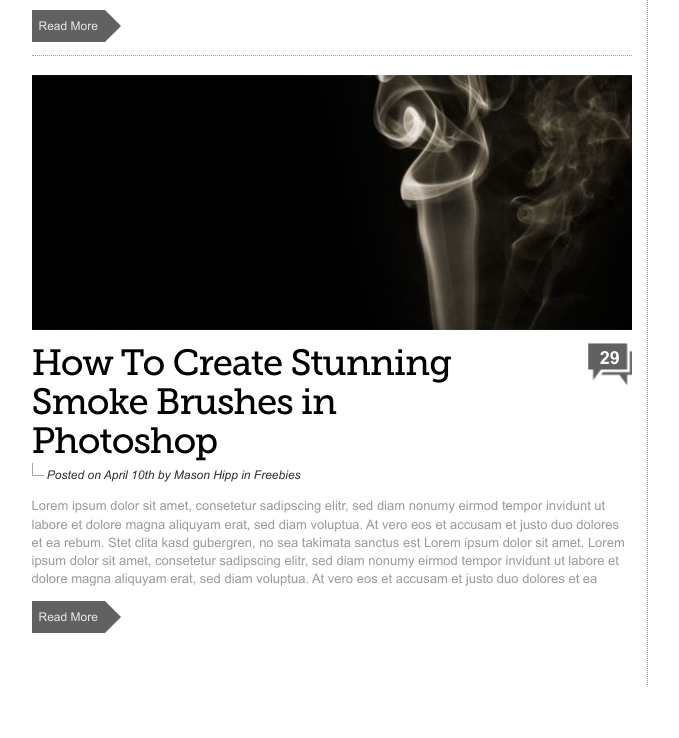
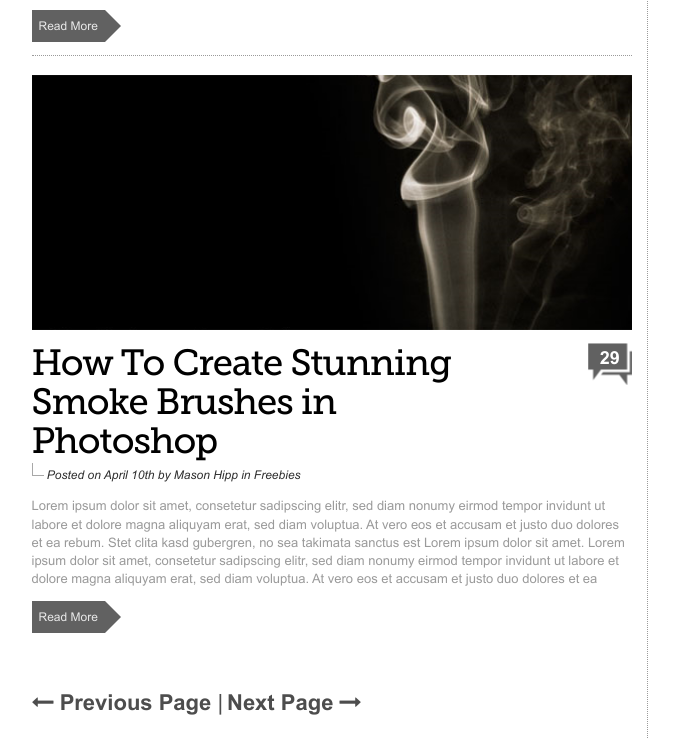
Before and after one commit to jovanakocic318/DesignBlog, a plain HTML site: page index.html in a window 1280 px wide. Shown: the part 669-1407 px from the top of the page, without its empty margins (150-829 px from the left). Before the commit the page ends 1354 px from the top, so only its background shows below. Drawn offline with Linux system fonts and the light colour scheme; files whose address does not match are found by name.

Commit message:
news-navigation complete

```diff
--- a/css/style.css
+++ b/css/style.css
@@ -129,3 +129,21 @@
 .news .news-item .read-more:hover{
     margin-left: 3px;
 }
+/*news navigation*/
+.news-navigation a{
+    text-decoration: none;
+    color: #4d4d4d;
+    font-size: 22px;
+    font-family: 'Arial-BoldMT';
+}
+.news-navigation > span{
+    color: #4d4d4d;
+    font-size: 22px;
+    padding: 0.15px;
+    display: inline-block;
+
+}
+.news-navigation a:hover{
+    color: #000;
+    text-shadow: 0 0 1px #4d4d4d;
+}
--- a/index.html
+++ b/index.html
@@ -53,7 +53,7 @@
                     </header>
 
                     <main class="py-4">
-                        <section class="news">
+                        <section class="news mb-5">
                             <article class="news-item pb-3 mb-4">
                                 <figure>
                                     <a href="#" class="d-block">
@@ -175,6 +175,20 @@
 
                             </article>
                         </section>
+
+                        <nav class="news-navigation">
+                            <a href="#" class="prev-news">
+                                <span class="fa fa-long-arrow-left"></span>
+                                Previous Page
+                            </a>
+                            <span>|</span>
+                            <a href="#" class="next-news">
+                                Next Page
+                                 <span class="fa fa-long-arrow-right"></span>
+
+                            </a>
+
+                        </nav>
                     </main>
 
                 </div><!--left content end-->
```
